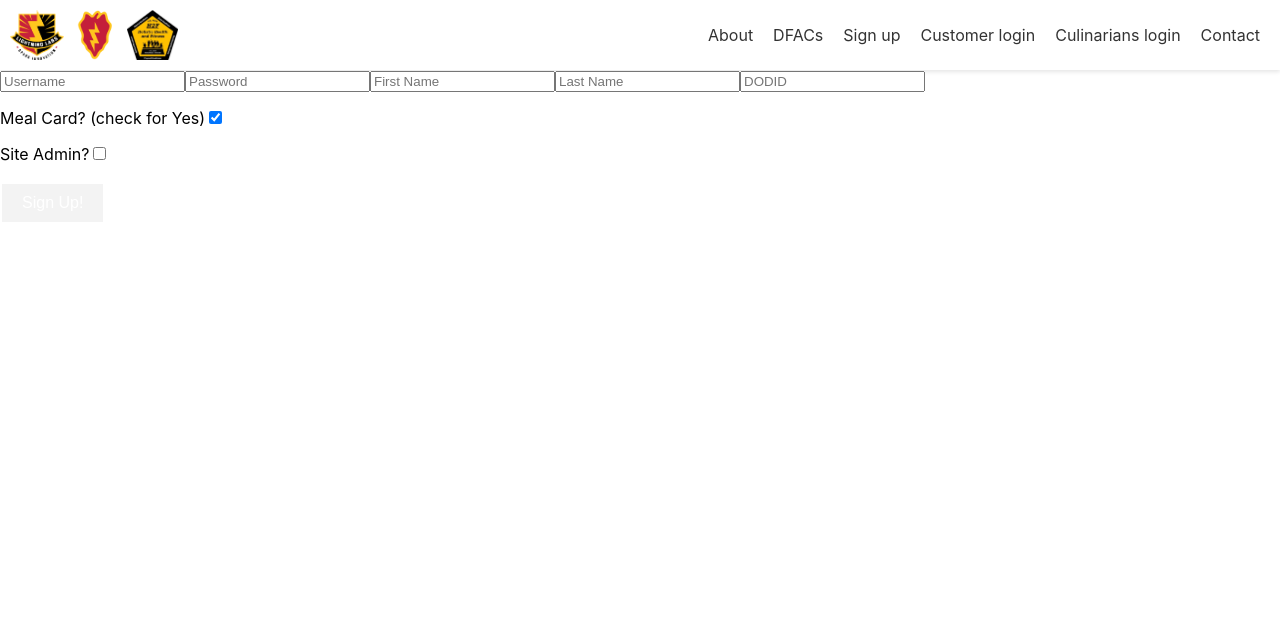
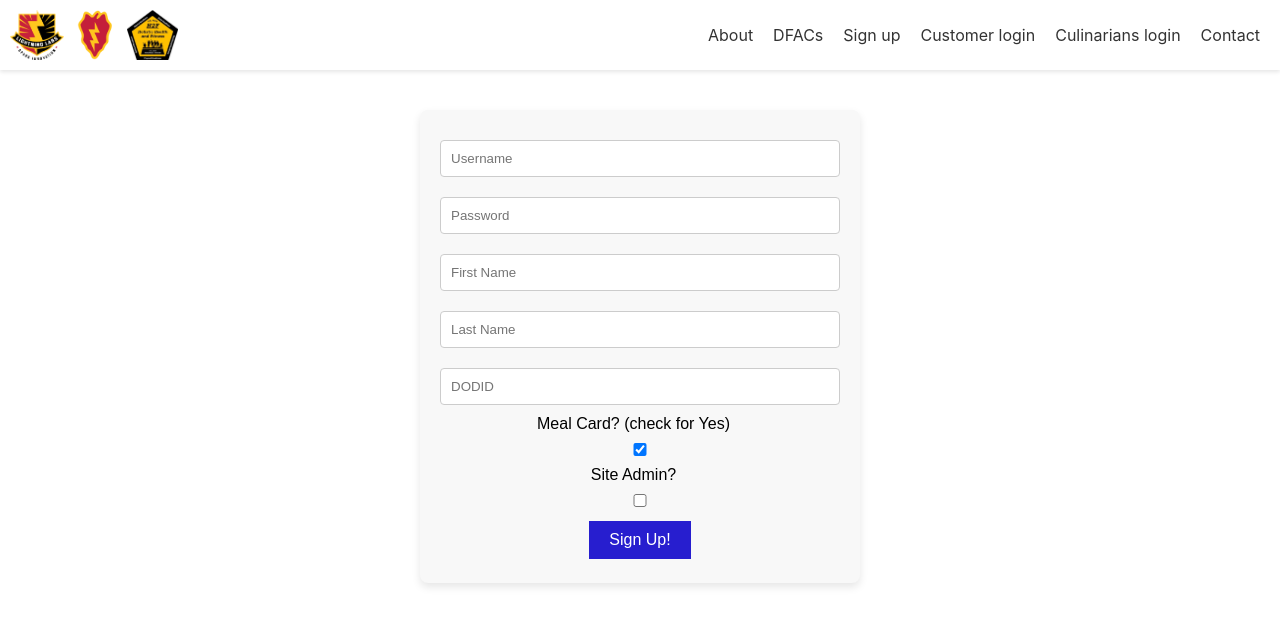
Before and after one commit to CrissyMichelle/ddFrontEnd, a React (Create React App) app: page /auth/register/customer in a window 1280 px wide. Shown: the top 626 px of the page. Built offline with nearby package versions, Linux system fonts and the light colour scheme; no server answers.

Commit message:
added styles for signup form

```diff
--- a/src/components/RoleAuth.js
+++ b/src/components/RoleAuth.js
@@ -1,4 +1,5 @@
 import React, { useState } from 'react';
+import '../routes/AuthRoute.css';
 
 function RoleAuth({ onVerified, role }) {
     const [verificationCode, setVerificationCode] = useState('');
@@ -31,7 +32,7 @@ function RoleAuth({ onVerified, role }) {
     return (
         <form onSubmit={handleSubmit}>
             <input type="password" name="verificationCode" placeholder={placeholderText} onChange={handleChange} />
-            <button type="submit">Verify</button>
+            <button type="submit" className="verify-button">Verify</button>
             {errors && <div className="errors">{errors}</div>}
         </form>
     );
--- a/src/routes/CustomerSignUp.js
+++ b/src/routes/CustomerSignUp.js
@@ -2,6 +2,7 @@ import React, { useState } from "react";
 import { useNavigate } from "react-router-dom";
 import DdashApi from "../api";
 import RoleAuth from "../components/RoleAuth";
+import './AuthRoute.css';
 
 function CustomerSignUp({ signup }) {
     // Initialize an object for storing the state of each input field
@@ -69,17 +70,22 @@ function CustomerSignUp({ signup }) {
     };
 
     return (
-        <form onSubmit={handleSubmit}>
+        <form className="form" onSubmit={handleSubmit}>
             <input type="text" name="username"   placeholder="Username" value={formData.username} onChange={handleChange} />
             <input type="text" name="password" placeholder="Password" value={formData.password} onChange={handleChange} />
             <input type="text" name="firstName" placeholder="First Name" value={formData.firstName} onChange={handleChange} />
             <input type="text" name="lastName" placeholder="Last Name" value={formData.lastName} onChange={handleChange} />
             <input type="text" name="dodid" placeholder="DODID" value={formData.dodid} onChange={handleChange} />
-            <p>Meal Card? (check for Yes)
-            <input type="checkbox" name="mealCard" placeholder="MealCard? (Y/N)" checked={formData.mealCard} onChange={handleChange} /></p>
-            <p>Site Admin?
-            <input type="checkbox" name="isAdmin" placeholder="Site Admin?" checked={isAdmin} onChange={handleChange} /></p>
-
+            <label>
+                Meal Card? (check for Yes)
+                <input type="checkbox" name="mealCard" checked={formData.mealCard} onChange={handleChange} />
+                <span className="checkmark"></span>
+            </label>
+            <label>
+                Site Admin?
+                <input type="checkbox" name="isAdmin" checked={isAdmin} onChange={handleChange} />
+                <span className="checkmark"></span>
+            </label>
             {/* passing down setAdminVerified as a function that can update the state inside parent component CustomerSignUp
             triggers an update to the state based on an action within the child receiving the function as props */}
             {isAdmin && !adminVerified && <RoleAuth role={"admin"} onVerified={setAdminVerified} />}
```
